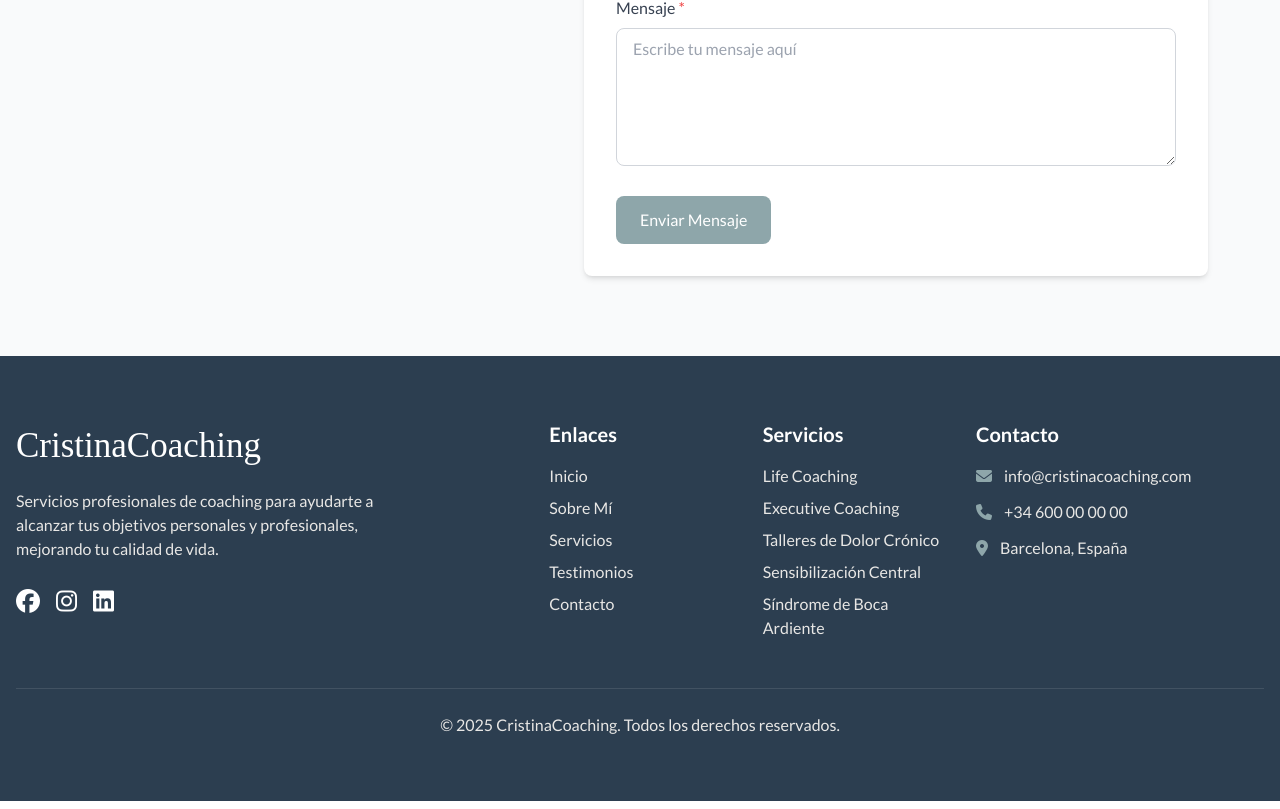
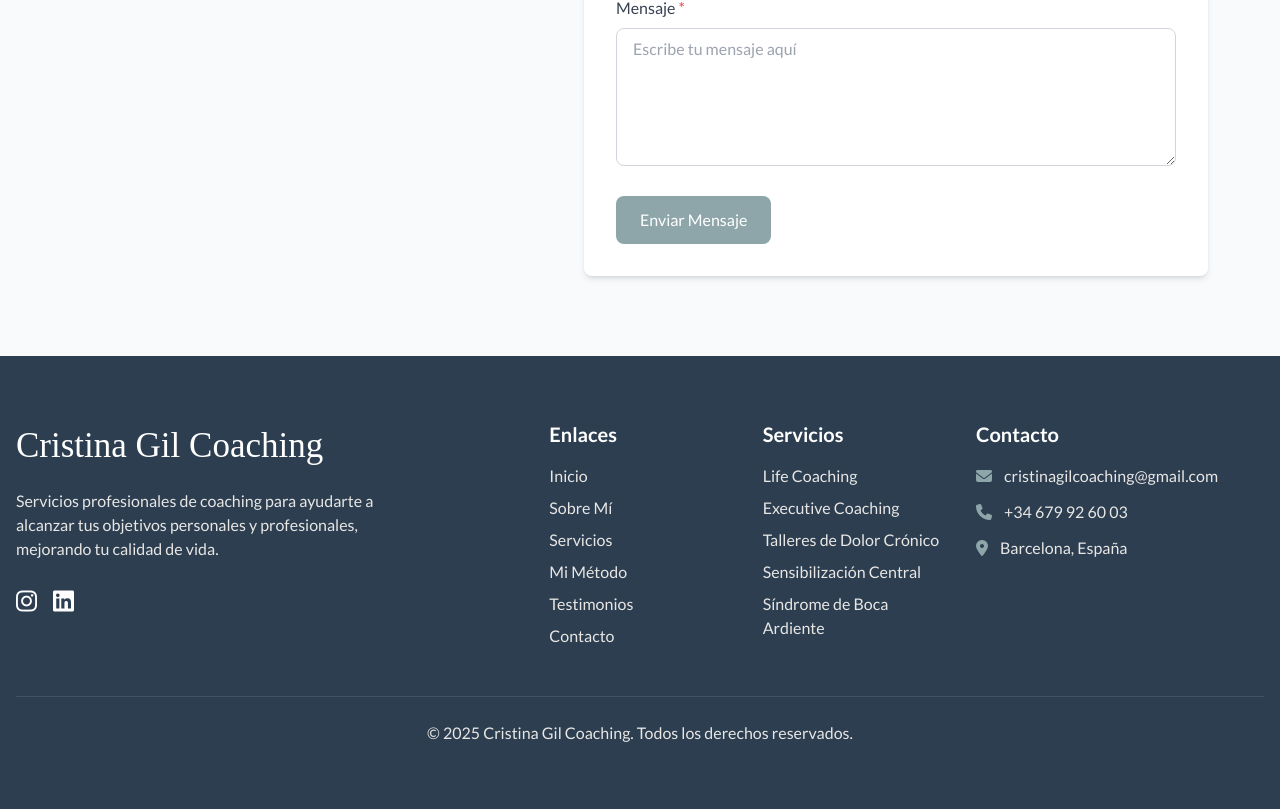
Before and after one commit to crisgilalcon/cristinacoaching, a React (Create React App) app: page / in a window 1280 px wide. Shown: the part 6850-7659 px from the top of the page. Built offline with nearby package versions, Linux system fonts and the light colour scheme; the HTML template or start-up script is replaced by a standard one; a web font is replaced by a local one.

Commit message:
pie de pagina

```diff
--- a/src/components/Footer.js
+++ b/src/components/Footer.js
@@ -6,15 +6,12 @@ function Footer() {
       <div className="container mx-auto px-4">
         <div className="grid grid-cols-1 md:grid-cols-2 lg:grid-cols-12 gap-8">
           <div className="lg:col-span-4">
-            <h3 className="accent-text mb-4" style={{ fontSize: '35px', color: 'white' }}>CristinaCoaching</h3>
+            <h3 className="accent-text mb-4" style={{ fontSize: '35px', color: 'white' }}>Cristina Gil Coaching</h3>
             <p className="text-offWhite mb-6">
               Servicios profesionales de coaching para ayudarte a alcanzar tus objetivos
               personales y profesionales, mejorando tu calidad de vida.
             </p>
             <div className="flex space-x-4">
-              <a href="https://facebook.com" className="text-white text-2xl hover:text-white transition duration-300">
-                <i className="fab fa-facebook"></i>
-              </a>
               <a href="https://instagram.com" className="text-white text-2xl hover:text-white transition duration-300">
                 <i className="fab fa-instagram"></i>
               </a>
@@ -30,6 +27,7 @@ function Footer() {
               <li><a href="#inicio" className="hover:text-white transition duration-300">Inicio</a></li>
               <li><a href="#sobre-mi" className="hover:text-white transition duration-300">Sobre Mí</a></li>
               <li><a href="#servicios" className="hover:text-white transition duration-300">Servicios</a></li>
+              <li><a href="#method" className="hover:text-white transition duration-300">Mi Método</a></li>
               <li><a href="#testimonios" className="hover:text-white transition duration-300">Testimonios</a></li>
               <li><a href="#contacto" className="hover:text-white transition duration-300">Contacto</a></li>
             </ul>
@@ -51,11 +49,11 @@ function Footer() {
             <ul className="space-y-3 text-offWhite">
               <li className="flex items-center">
                 <i className="fas fa-envelope text-[#8ea6aa] mr-3"></i>
-                <a href="mailto:info@cristinacoaching.com" className="hover:text-white transition duration-300">info@cristinacoaching.com</a>
+                <a href="mailto:cristinagilcoaching@gmail.com" className="hover:text-white transition duration-300">cristinagilcoaching@gmail.com</a>
               </li>
               <li className="flex items-center">
                 <i className="fas fa-phone text-[#8ea6aa] mr-3"></i>
-                <a href="tel:+34600000000" className="hover:text-white transition duration-300">+34 600 00 00 00</a>
+                <a href="tel:+34679926003" className="hover:text-white transition duration-300">+34 679 92 60 03</a>
               </li>
               <li className="flex items-center">
                 <i className="fas fa-map-marker-alt text-[#8ea6aa] mr-3"></i>
@@ -66,7 +64,7 @@ function Footer() {
         </div>
 
         <div className="text-center mt-12 pt-6 border-t border-white border-opacity-10 text-offWhite">
-          <p>&copy; {new Date().getFullYear()} CristinaCoaching. Todos los derechos reservados.</p>
+          <p>&copy; {new Date().getFullYear()} Cristina Gil Coaching. Todos los derechos reservados.</p>
         </div>
       </div>
     </footer>
```
